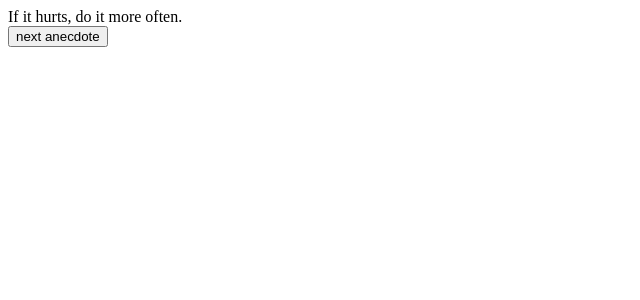
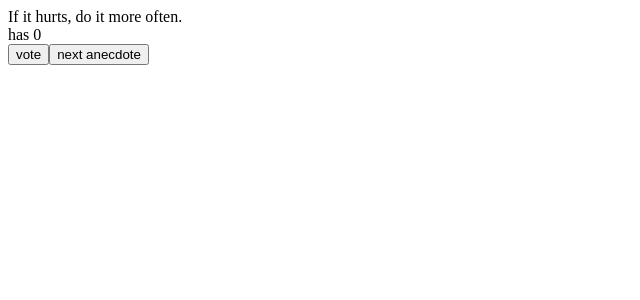
Before and after one commit to AndregSouza/fullstackopen-exercises, a React (Vite) app in the folder part1/: page / in a window 1280 px wide. Shown: the top 300 px of the page, without its empty margins (0-640 px from the left). Built offline with nearby package versions, Linux system fonts and the light colour scheme.

Commit message:
Exercise 1.13 checkpoint

```diff
--- a/part1/src/App.jsx
+++ b/part1/src/App.jsx
@@ -14,6 +14,22 @@ const App = () => {
 
   const [selected, setSelected] = useState(0)
 
+  const [votes, setVotes] = useState(new Uint8Array(8))
+
+  function hooklineFunction (selected) {
+    const votesUpdated = votes.map(
+      function (_,index){
+        if (index == selected){
+          return votes[selected]+1
+        }
+        else {
+          return votes[index]
+        }
+      }
+    )
+    setVotes(votesUpdated)
+  }
+
   function getRandomInt(max) {
     return Math.floor(Math.random() * max);
   }
@@ -23,6 +39,10 @@ const App = () => {
     <div>
     {anecdotes[selected]}
     </div>
+    <div>
+    has {votes[selected]}
+    </div>
+    <button onClick={() => hooklineFunction(selected)}> vote </button>
     <button onClick={() => setSelected(getRandomInt(8))}> next anecdote </button>
     </>
   )
```
